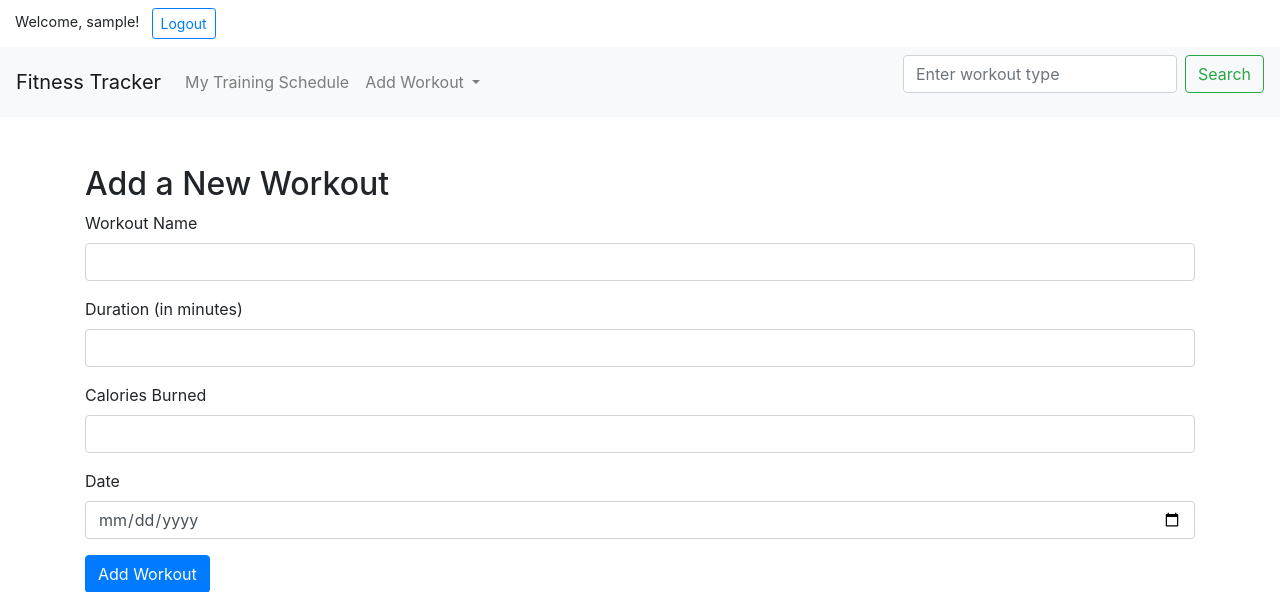
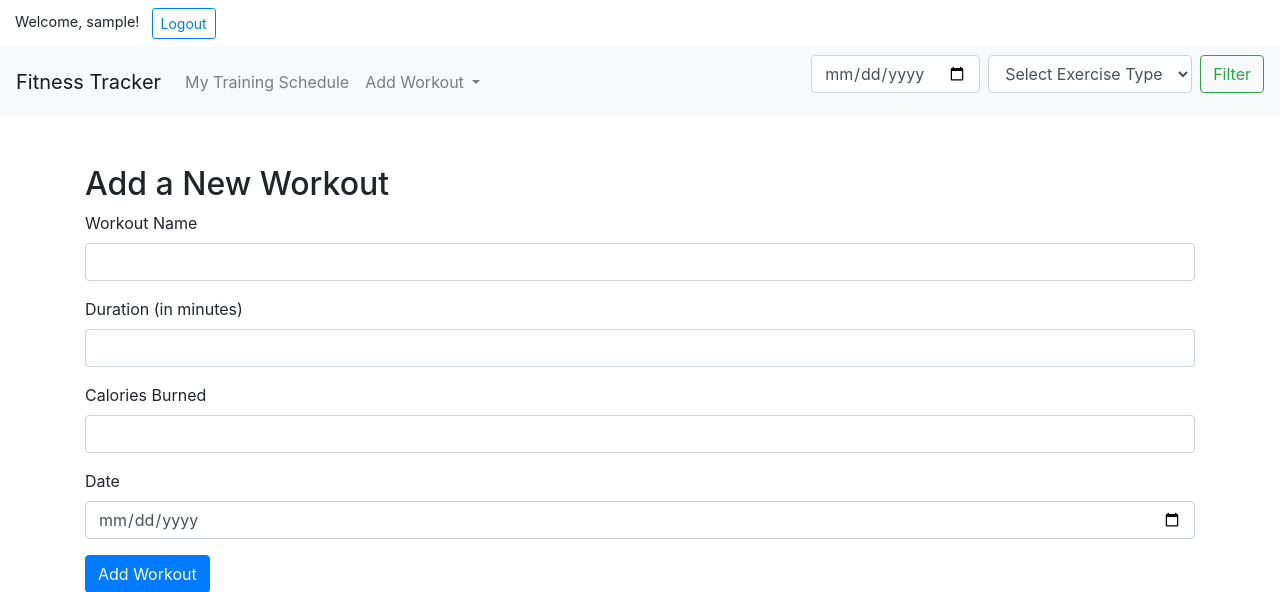
Before and after one commit to software-students-spring2024/2-web-app-exercise-lazyllm2, a Flask app: page /add-workout in a window 1280 px wide. Shown: the top 592 px of the page. Run offline with Flask 3, Linux system fonts and the light colour scheme; the visitor is signed in with stand-in values (Sample User, id 1); some libraries are stand-ins or nearby versions.

```diff
--- a/app.py
+++ b/app.py
@@ -1,13 +1,14 @@
 from flask_login import LoginManager, UserMixin, login_user, logout_user, login_required, current_user
 from flask_bcrypt import Bcrypt
 from bson.objectid import ObjectId
-
+from datetime import datetime
 from flask import Flask, render_template, request, redirect, url_for
 from pymongo import MongoClient
 from bson.objectid import ObjectId
 import ssl
 from dotenv import load_dotenv
 import os
+
 
 # Load environment variables
 load_dotenv()
@@ -220,21 +221,23 @@ def delete_workout(workout_id):
 #     return redirect(url_for('home'))
 
 # Search workouts for individual users
-@app.route('/search', methods=['GET', 'POST'])
+@app.route('/filter', methods=['GET'])
 @login_required  # Ensure only authenticated users can search
-def search():
-    if request.method == 'POST':
-        query = request.form.get('search_term', '')
-        if query:  # Check if search_term is not empty
-            # Include user_id in the query to filter results for the current user
-            search_results = workouts.find({
-                "type": {"$regex": query, "$options": "i"},
-                "user_id": current_user.id  # Filter by the current user's ID
-            })
-        else:
-            search_results = []  # No search term provided, so no results
-        return render_template('search_results.html', workouts=search_results)
-    return render_template('search.html')
+def filter_workouts():
+    filter_date = request.args.get('filter_date')
+    filter_type = request.args.get('filter_type')
+    query = {"user_id": current_user.id}
+
+    if filter_date:
+        datetime.strptime(filter_date, '%Y-%m-%d')
+        query["date"] = filter_date
+
+    if filter_type:
+        query["type"] = filter_type
+
+    search_results = workouts.find(query)
+
+    return render_template('search_results.html', workouts=search_results)
 
 
 # @app.route('/search', methods=['GET', 'POST'])
--- a/templates/header.html
+++ b/templates/header.html
@@ -48,9 +48,22 @@
                 </div>
             </div>
         </div>
-        <form class="form-inline ml-auto" action="/search" method="post">
-            <input class="form-control mr-sm-2" type="search" placeholder="Enter workout type" aria-label="Search" name="search_term">
-            <button class="btn btn-outline-success my-2 my-sm-0" type="submit">Search</button>
+        <form class="form-inline ml-auto" action="/filter" method="get">
+            <input class="form-control mr-sm-2" type="date" name="filter_date" placeholder="Filter by Date">
+            <select class="form-control mr-sm-2" name="filter_type">
+                <option value="">Select Exercise Type</option>
+                <option value="Running">Running</option>
+                <option value="Spinning">Spinning</option>
+                <option value="Jump Rope">Jump Rope</option>
+                <option value="Swimming">Swimming</option>
+                <option value="Rowing">Rowing</option>
+                <option value="Weight Lifting">Weight Lifting</option>
+                <option value="Push-ups">Push-ups</option>
+                <option value="Pull-ups">Pull-ups</option>
+                <option value="Squats">Squats</option>
+                <option value="Deadlifts">Deadlifts</option>
+            </select>
+            <button class="btn btn-outline-success my-2 my-sm-0" type="submit">Filter</button>
         </form>
     </div>
 </nav>
```
Also changed, not shown: templates/search_results.html (+13 -3 lines).
